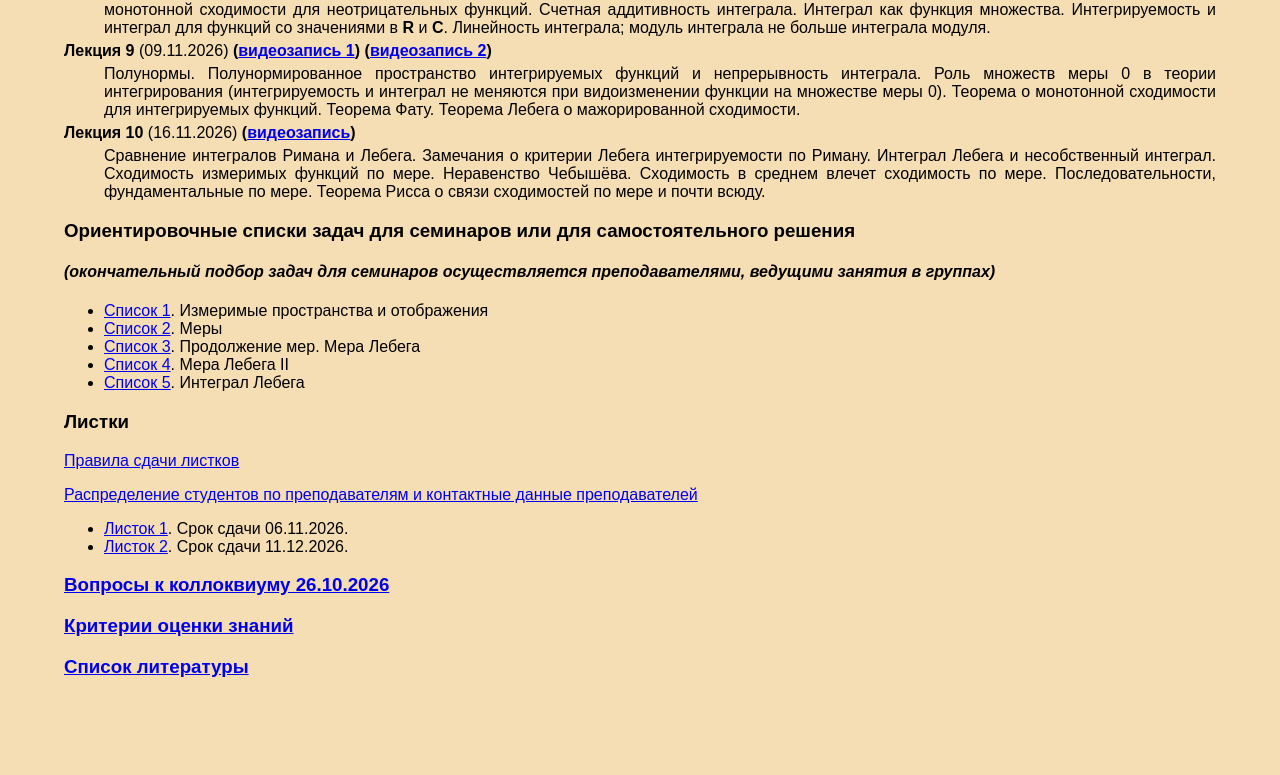
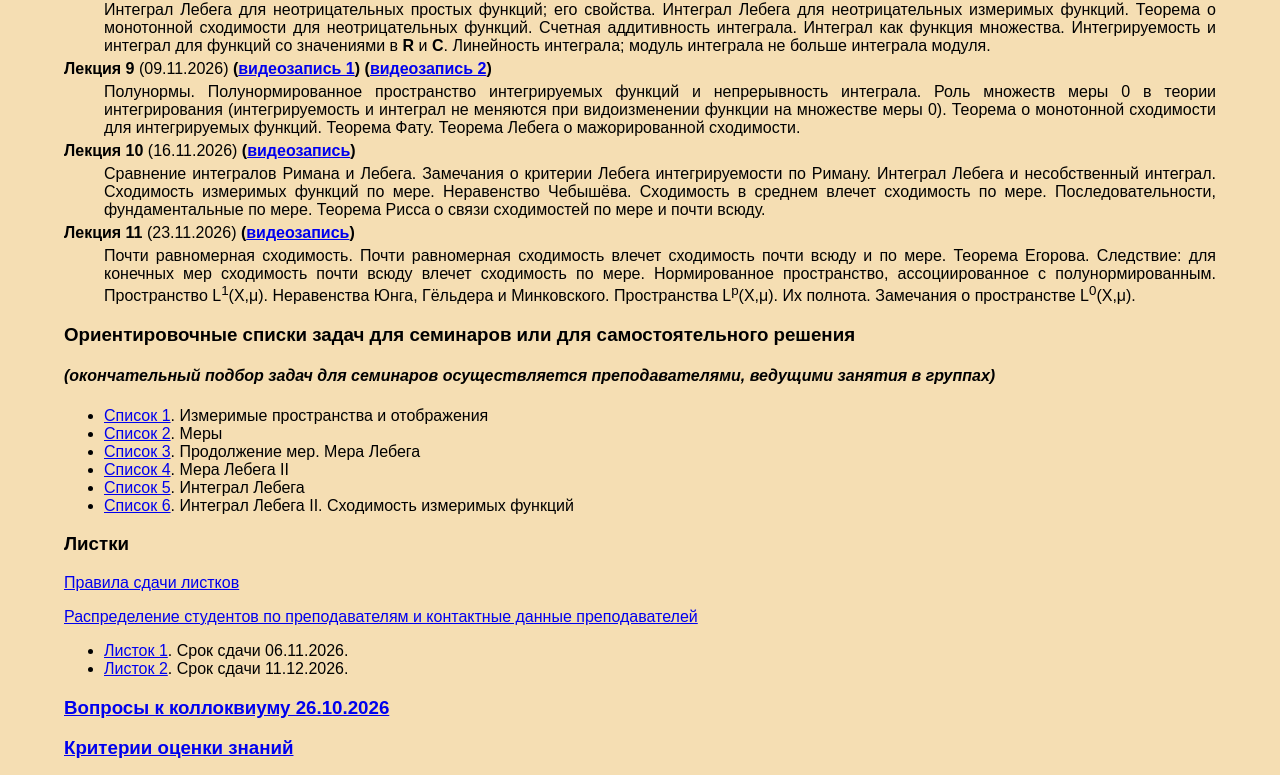
Before and after one commit to pirkosha/pirkosha.github.io, a plain HTML site: page teach/syllabus/measint26/measint26.html in a window 1280 px wide. Shown: the part 1056-1831 px from the top of the page. Before the commit the page ends 1754 px from the top, so only its background shows below. Drawn offline with Linux system fonts and the light colour scheme.

Commit message:
new files uploaded

```diff
--- a/teach/syllabus/measint26/measint26.html
+++ b/teach/syllabus/measint26/measint26.html
@@ -41,6 +41,7 @@
 <h3>Объявления</h3>
 
 <ul>
+<li>24.11.2026. Выложен 6-й список задач для семинаров.
 <li>14.11.2026. Выложен листок 2. Обновлено распределение студентов по преподавателям.
 <li>14.11.2026. Выложен 5-й список задач для семинаров.
 <li>19.10.2026. Выложена программа коллоквиума 26.10.2026.
@@ -107,6 +108,12 @@
 <dd>Сравнение интегралов Римана и Лебега. Замечания о критерии Лебега интегрируемости по Риману. Интеграл Лебега и несобственный интеграл.
 Сходимость измеримых функций по мере. Неравенство Чебышёва. Сходимость в среднем влечет сходимость по мере.
 Последовательности, фундаментальные по мере. Теорема Рисса о связи сходимостей по мере и почти всюду.</dd>
+	<dt> <b>Лекция 11</b> (23.11.2026) <b>(<a href="https://www.youtube.com/live/32MVKBBUYVM?si=Cmf_EG2_7E3DMdlR">видеозапись</a>)</b></dt>
+<dd>Почти равномерная сходимость. Почти равномерная сходимость влечет сходимость почти всюду и по мере.
+Теорема Егорова. Следствие: для конечных мер сходимость почти всюду влечет сходимость по мере.
+Нормированное пространство, ассоциированное с полунормированным. Пространство L<sup>1</sup>(X,&mu;).
+Неравенства Юнга, Гёльдера и Минковского. Пространства L<sup>p</sup>(X,&mu;). Их полнота. Замечания
+о пространстве L<sup>0</sup>(X,&mu;).</dd>
 </dl>
 
 
@@ -122,6 +129,7 @@
 <li><a href="http://pirkosha.github.io/teach/exer/measint26/meas_sem_03.pdf">Список 3</a>. Продолжение мер. Мера Лебега
 <li><a href="http://pirkosha.github.io/teach/exer/measint26/meas_sem_04.pdf">Список 4</a>. Мера Лебега II
 <li><a href="http://pirkosha.github.io/teach/exer/measint26/meas_sem_05.pdf">Список 5</a>. Интеграл Лебега
+<li><a href="http://pirkosha.github.io/teach/exer/measint26/meas_sem_06.pdf">Список 6</a>. Интеграл Лебега II. Сходимость измеримых функций
 </ul>
 
 <p>
```
Also changed, not shown: 1 other file.
